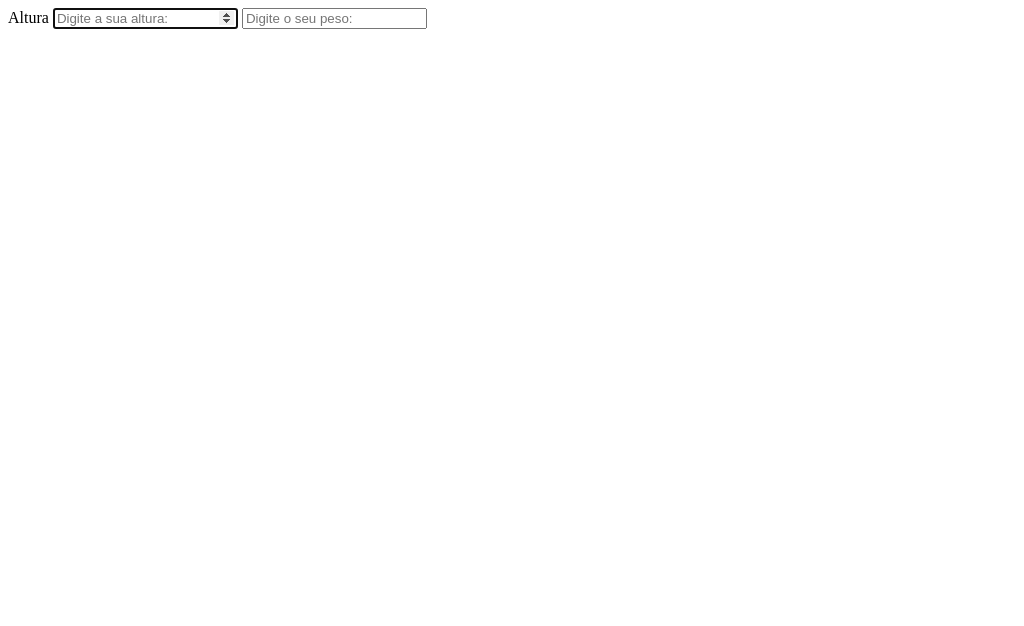
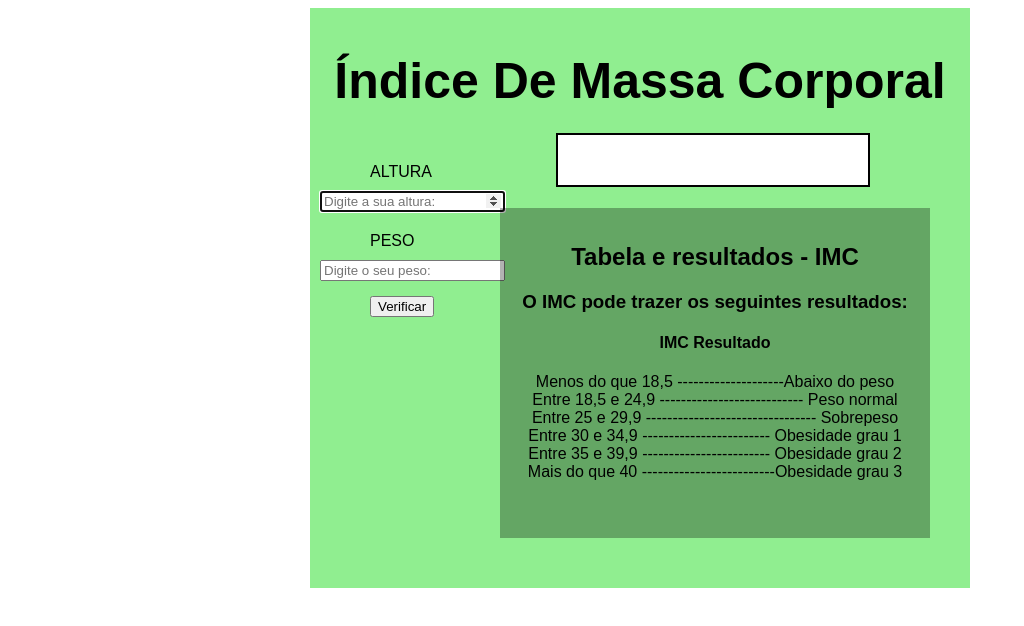
Before and after one commit to patrickbeltrao/imc-calculator, a plain HTML site: page index.html in a window 1280 px wide. Shown: the whole page, without its empty margins (0-1024 px from the left). Drawn offline with Linux system fonts and the light colour scheme.

Commit message:
atualizando

```diff
--- a/index.html
+++ b/index.html
@@ -5,18 +5,140 @@
     <meta name="viewport" content="width=device-width, initial-scale=1.0">
     <meta http-equiv="X-UA-Compatible" content="ie=edge">
     <title>Imc Calculator</title>
+
+    <style>
+
+        .div-container{
+            width: 50vw;
+            height: 70vh;
+            background: lightgreen;
+            margin: auto;
+            padding: 10px;
+            position: relative;
+            overflow: hidden;
+        }
+
+        .div-container h1{
+            font-family: Arial, Helvetica, sans-serif;
+            font-size: 50px;
+            text-align: center;
+
+        }
+
+        #output{
+            width: 300px;
+            height: 40px;
+            background: white;
+            color: black;
+            margin: 15px 0 0 40px;
+            position: absolute;
+            top: 110px;
+            right: 100px;
+            border: 2px solid black;
+            text-align: center;
+            font-size: 26px;
+            font-family: Arial, Helvetica, sans-serif;
+            padding: 5px;
+        }
+
+        label{
+            padding: 10px;
+            margin: 10px 5px 0 40px;
+            display: inline-block;
+            text-transform: uppercase;
+            font-family: Arial, Helvetica, sans-serif;
+            font: bold;
+            text-align: center;
+        }
+
+        input{
+            display: block;
+        }
+
+        button{
+            margin: 15px 0 0 50px;
+
+        }
+
+        #display{
+            width: 400px;
+            height: 300px;
+            background: rgba(0, 0, 0, 0.3);
+            position: absolute;
+            right: 40px;
+            top: 200px;
+            font-family: Arial, Helvetica, sans-serif;
+            color: black;
+            padding: 15px;
+            text-align: center;
+        }
+
+
+
+
+
+    </style>
 </head>
 <body>
 
     <div class="div-container">
 
-        <div id="output"></div>
+        <h1>Índice De Massa Corporal</h1>
 
-        <div id="display"></div>
+        <label for="ipt-altura">Altura</label>
+        <input type="number" name="altura" id="ipt-altura" placeholder="Digite a sua altura: " autofocus>
 
-        <label for="">Altura</label>
-        <input type="number" name="altura" id="ipt-altura" placeholder="Digite a sua altura: " autofocus>
+        <label for="ipt-peso">Peso</label>
         <input type="number" name="peso" id="ipt-peso" placeholder="Digite o seu peso: ">
+
+        <button onclick="somar()">Verificar</button>
+
+        <div id="output"> </div>
+
+        <div id="display">
+
+            <h2>Tabela e resultados - IMC</h2>
+            <h3>O IMC pode trazer os seguintes resultados:</h3>
+
+            <h4> IMC	Resultado  </h4>
+           <p>Menos do que 18,5 --------------------Abaixo do peso <br>
+            Entre 18,5 e 24,9 ---------------------------	    Peso normal  <br>
+            Entre 25 e 29,9	-------------------------------- Sobrepeso <br>
+            Entre 30 e 34,9	------------------------ Obesidade grau 1 <br>
+            Entre 35 e 39,9	------------------------ Obesidade grau 2 <br>
+            Mais do que 40 -------------------------Obesidade grau 3 <br>
+
+            </p>
+
+        </div>
+
+
+
+
+        <script>
+
+            var display = document.querySelector("#display");
+
+            var output = document.querySelector("#output");
+
+            var peso = document.querySelector("#ipt-peso");
+
+            var altura = document.querySelector("#ipt-altura");
+
+            var msg = " ";
+
+            function somar(){
+
+                var result = peso / (altura * altura);
+
+                switch
+            }
+
+
+
+
+
+        </script>
     </div>
 
 </body>
```
